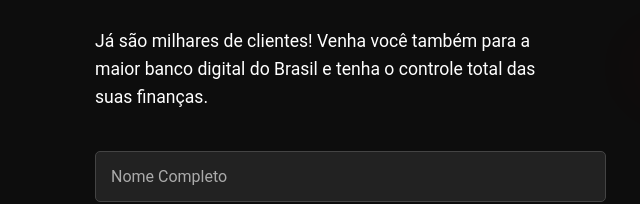
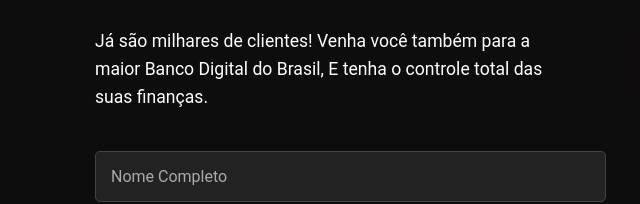
Before and after one commit to AndersonGL/Landing-Page-Spider-Bank, a plain HTML site: page index.html in a window 1280 px wide. Shown: the part 348-552 px from the top of the page, 9-649 px from the left. Drawn offline with Linux system fonts and the light colour scheme.

Commit message:
Atualizar o index.html

```diff
--- a/index.html
+++ b/index.html
@@ -27,7 +27,7 @@
         <h3>O futuro digital está aqui.</h3>
 
         <p>
-          Já são milhares de clientes! Venha você também para a maior banco digital do Brasil e tenha o controle total das suas finanças.
+          Já são milhares de clientes! Venha você também para a maior Banco Digital do Brasil, E tenha o controle total das suas finanças.
         </p>
 
         <form id="lead-form" method="POST" action="/submit-lead">
```
